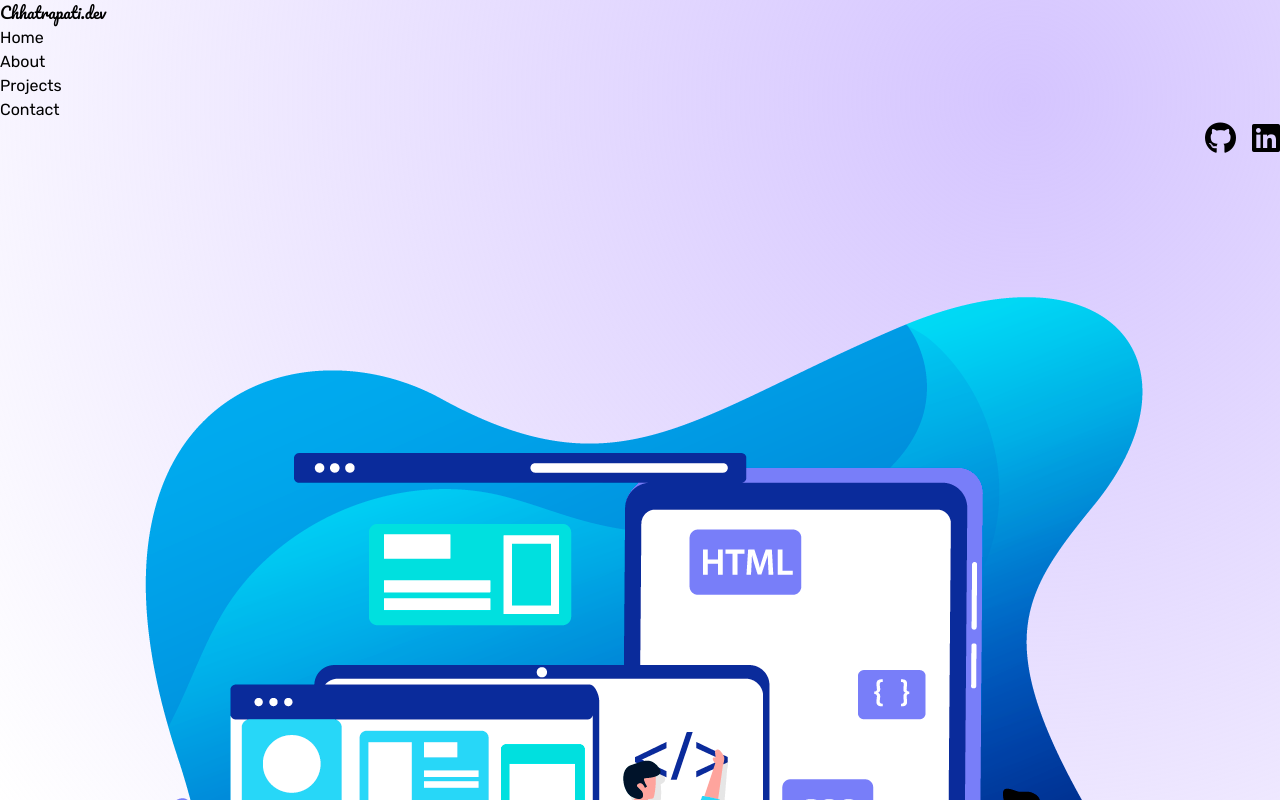
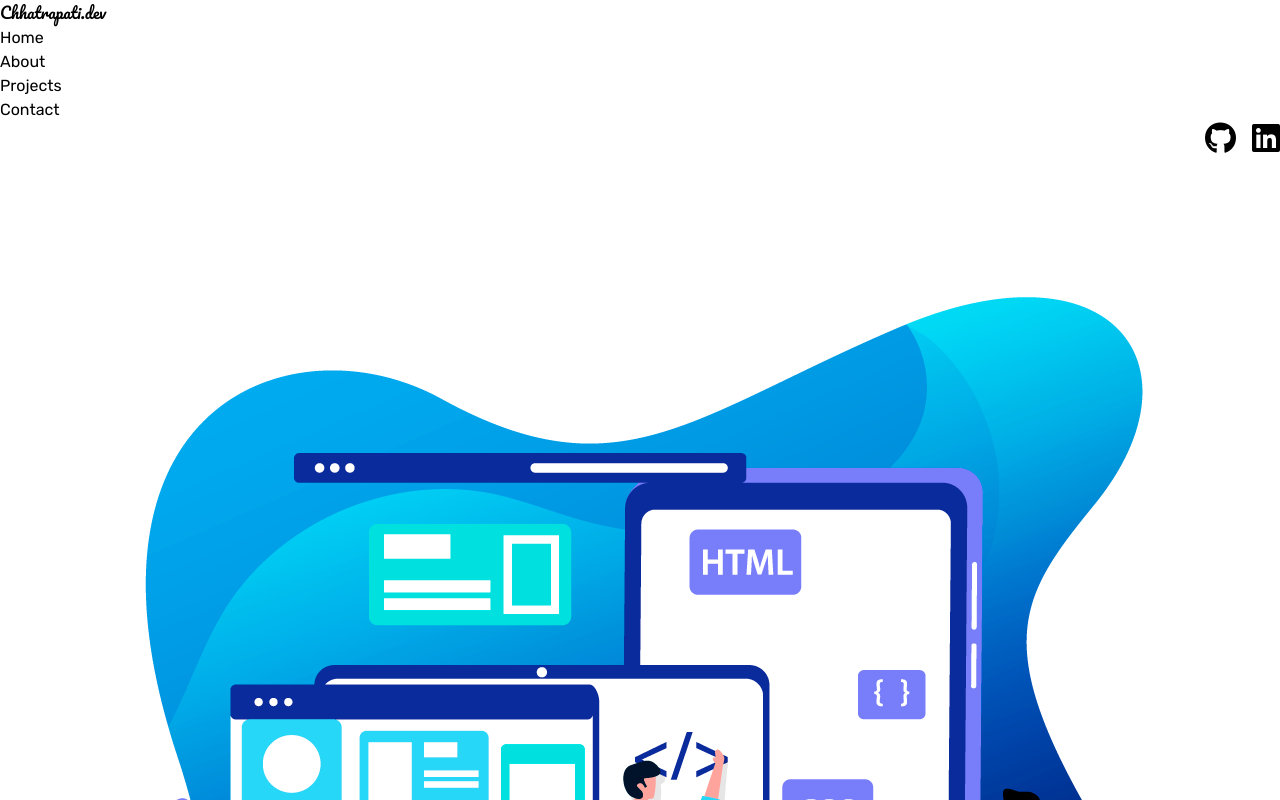
Before and after one commit to chhatrapati295/my-portfolio, a React (Vite) app: page / in a window 1280 px wide. Shown: the top 800 px of the page. Built offline with nearby package versions, Linux system fonts and the light colour scheme.

Commit message:
CHANGE : background-color

```diff
--- a/src/App.css
+++ b/src/App.css
@@ -7,7 +7,7 @@
   font-family: "Rubik", sans-serif;
 }
 body {
-  background-image: radial-gradient(circle at 80% 100px, #d5c5ff, transparent);
+  /* background-image: radial-gradient(circle at 80% 100px, #d5c5ff, transparent); */
 
   /* background-image: radial-gradient(circle at 50% 50px, #bac6fd, transparent); */
   width: 100vw;
--- a/src/App.jsx
+++ b/src/App.jsx
@@ -9,7 +9,7 @@ import RightPortion from "./components/RightPortion";
 
 function App() {
   return (
-    <div className="flex flex-col w-full h-full overflow-x-hidden">
+    <div className="flex flex-col w-full h-full overflow-x-hidden bg-[radial-gradient(circle_800px_at_100%_200px,#d5c5ff,transparent)]">
       <Header />
       <div className="h-screen pt-14 flex flex-col md:gap-12 gap-6">
         <Hero />
@@ -23,4 +23,6 @@ function App() {
   );
 }
 
+
+
 export default App;
```
